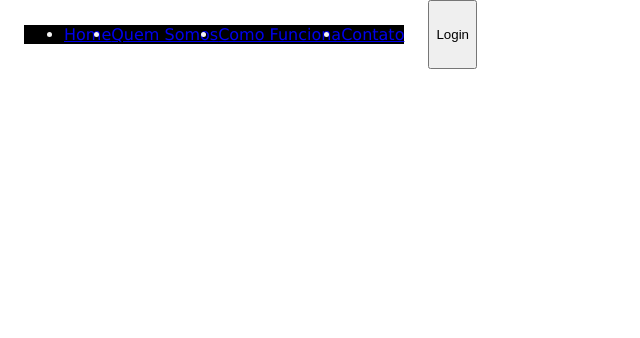
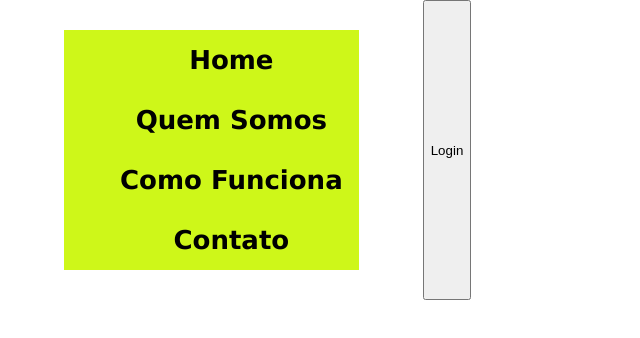
Before and after one commit to future4code/banu-landing-page3, a plain HTML site: page index.html in a window 1280 px wide. Shown: the whole page, without its empty margins (0-640 px from the left). Drawn offline with Linux system fonts and the light colour scheme.

Commit message:
projeto-quinzenal

```diff
--- a/index.css
+++ b/index.css
@@ -9,13 +9,85 @@ div {
 }
 
 nav ul {
-    display: inline-flex;
+    display: inline-table;
+
+    margin: 25px 1.5rem;
+    background-color: rgb(206, 247, 25);
+    color: rgb(182, 28, 28);
+    list-style: none;
+    /* display: flex; */
+    align-items: center;
+    justify-content: center;
+    flex-direction: column;
+
+}
+
+nav {
+    padding: 5px 40px;
+    display: flex;
+    flex-direction: column;
+    flex-wrap: wrap;
+  }
+
+  /* nav ul {
+    list-style: none;
+    display: flex;
+    align-items: center;
+    justify-content: center;
+    flex-direction: column;
+  } */
+
+  nav ul li {
+    padding: 15px 0;
+    cursor: pointer;
     font-style: normal;
     font-family: 'Lucida Sans', 'Lucida Sans Regular', 'Lucida Grande', 'Lucida Sans Unicode', Geneva, Verdana, sans-serif;
-    align-items: stretch;
     top: 0px;
     position: relative;
-    margin: 25px 1.5rem;
-    background-color: black;
-    color: whitesmoke;
-}
+
+  }
+
+  nav ul li.items {
+    position: relative;
+    width: auto;
+    margin: 0 16px;
+    text-align: center;
+  }
+
+  nav ul li.items:after {
+    position: absolute;
+    content: '';
+    left: 0;
+    bottom: 5px;
+    height: 2px;
+    width: 100%;
+    background: #8a8d8d;
+    opacity: 0;
+    transition: all 0.2s linear;
+  }
+
+  nav ul li.items:hover:after {
+    opacity: 1;
+    bottom: 8px;
+  }
+
+  nav ul li.logo {
+    flex: 1;
+    color: black;
+    font-size: 32px;
+    font-weight: 600;
+    cursor: default;
+    user-select: none;
+  }
+
+  nav ul li a {
+    color: black;
+    font-size: 26px;
+    font-weight: 600;
+    text-decoration: none;
+    transition: .4s;
+  }
+
+  nav ul li:hover a {
+    color: #8a8d8d;
+  }
```
Also changed, not shown: index.html (+1 -0 lines).
